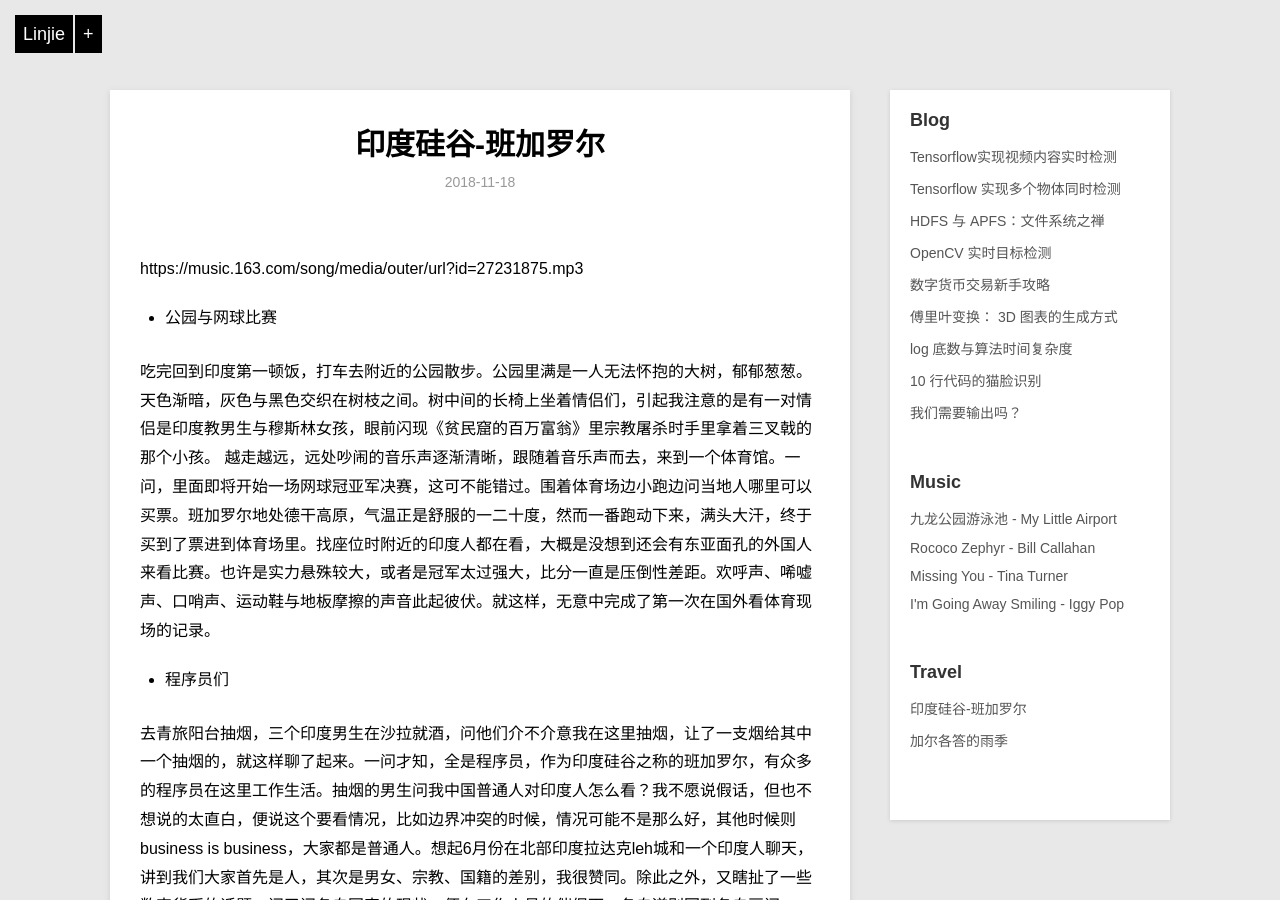
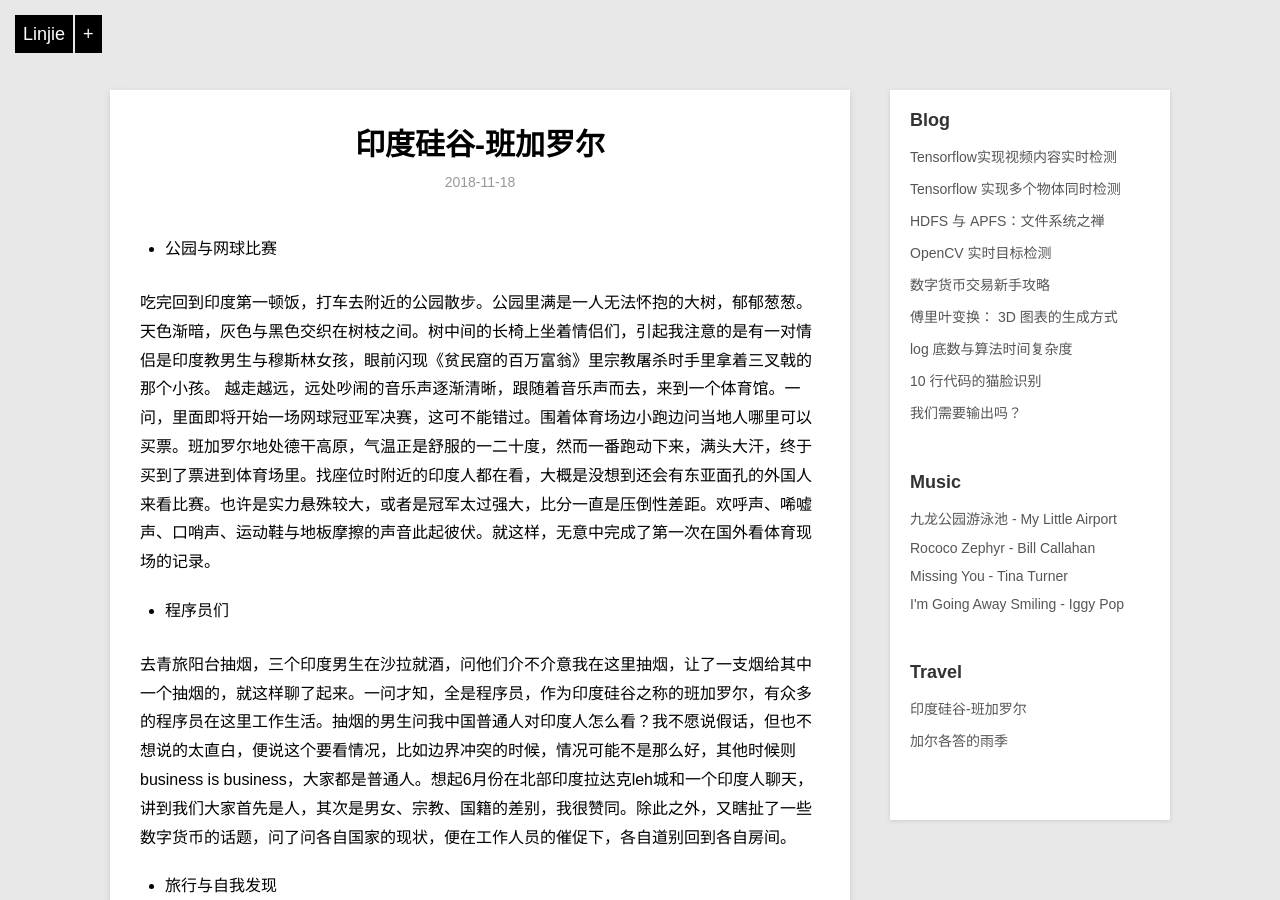
Before and after one commit to JounyWang/JounyWang.github.io, a Jekyll site: the page built from _posts/travel/2018-11-18-Bangalore.md, in a window 1280 px wide and 900 px high. Built offline with Jekyll 4.4.1, drawn with Linux system fonts in a browser that asks for light colours; Markdown is read by kramdown in place of the engine named in the settings; comment, search, counter and statistics services are not loaded; part of the change alters nothing that is shown.

Commit message:
Update _posts/travel/2018-11-18-Bangalore.md

```diff
--- a/_posts/travel/2018-11-18-Bangalore.md
+++ b/_posts/travel/2018-11-18-Bangalore.md
@@ -4,8 +4,6 @@ title:      印度硅谷-班加罗尔
 category: travel
 description:
 ---
-https://music.163.com/song/media/outer/url?id=27231875.mp3
-
  - 公园与网球比赛
 
 吃完回到印度第一顿饭，打车去附近的公园散步。公园里满是一人无法怀抱的大树，郁郁葱葱。天色渐暗，灰色与黑色交织在树枝之间。树中间的长椅上坐着情侣们，引起我注意的是有一对情侣是印度教男生与穆斯林女孩，眼前闪现《贫民窟的百万富翁》里宗教屠杀时手里拿着三叉戟的那个小孩。
```
